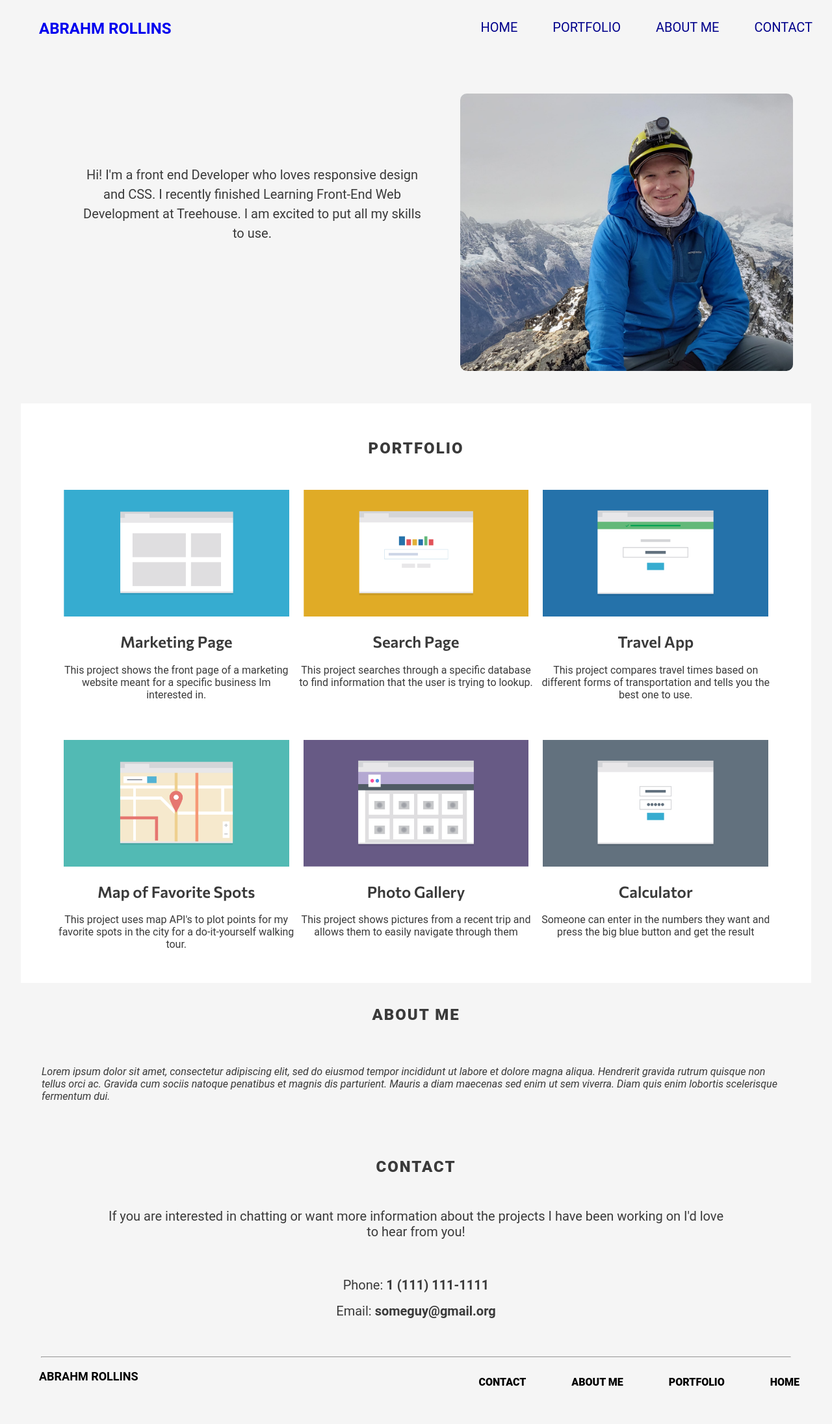
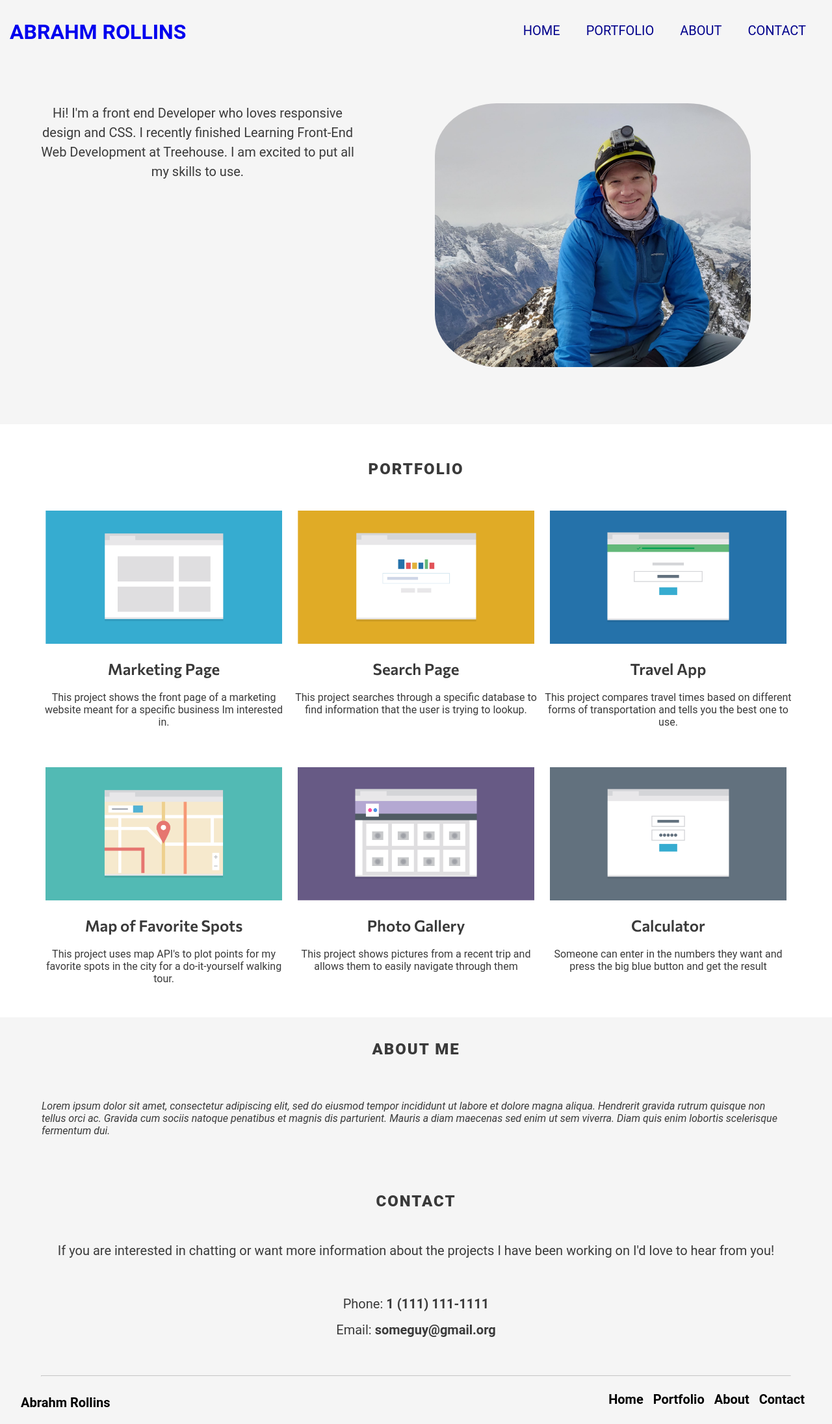
Before and after one commit to OneWaterboy/Techdegree-Project-2, a plain HTML site: page index.html in a window 1280 px wide. Shown: the whole page at 65% size. Before the commit the page ends 2157 px from the top, so only its background shows below. Drawn offline with Linux system fonts and the light colour scheme; a web font is replaced by a local one.

Commit message:
Fix suggesstions from corrections

```diff
--- a/CSS/styles.css
+++ b/CSS/styles.css
@@ -28,7 +28,7 @@ a {
 hr{
     width: 90%;
     text-align: center;
-    opacity: 50;
+    opacity: 0.5;
     margin-top: 50px;
 }
 
@@ -48,8 +48,8 @@ hr{
     padding: 10px;
     background-color: white;
     margin: 10px;
-    padding-inline-start: 0px
 }
+
 
 .main-nav a:hover {
 	color: #093a58;
@@ -66,6 +66,7 @@ hr{
     text-transform: uppercase;
     margin-top: 30px;
     margin-bottom: 10px;
+    font-size: 2em;
 }
 
 /*===========================
@@ -75,6 +76,8 @@ Intro Banner Styling
 .banner{
     justify-content: center;
     text-align: center;
+    margin-top: 50px;
+    margin-bottom: 50px;
 }
 
 .banner p {
@@ -89,8 +92,13 @@ Intro Banner Styling
 .profile-photo{
     border-radius: 10px;
     margin: 30px auto;
-    max-width: 50%;
+    max-width: 80%;
 
+}
+
+.profile-photo img{
+    max-width: 80%;
+    border-radius: 20%;
 }
 
 /*========================
@@ -148,7 +156,7 @@ Intro Banner Styling
 .contact-info{
     text-align: center;
     margin: 50px auto;
-    max-width: 75%;
+    max-width: 95%;
     font-size: 1.25em;
 }
 
@@ -157,25 +165,22 @@ Intro Banner Styling
     margin: 0 auto;
     max-width: 75%;
     line-height: 40px;
-    font-size: 1.25em;
+    font-size: 1em;
 }
-
+/*
 /*=============================
     Footer Area Styling
 ==============================*/
 
-.footer-name{
-
-    margin-top: 0px;
-    max-width: 50%;
-    float: left;
-}
 footer a{
     color: black;
 }
-.footer-name a{
-    font-size: 0.5em;
+.footer-name{
+    font-size: 0.9em;
     color: black;
+    max-width: 50%;
+    font-weight: bold;
+    float: left;
 }
 
 .footer-name a:visited{
@@ -183,10 +188,12 @@ footer a{
 }
 
 .top{
+    text-align: right;
+    font-size: 0.9em;
+    text-transform: uppercase;
+    max-width: 50%;
+    font-weight: bold;
     float: right;
-    font-size: 1em;
-    text-transform: uppercase;
-    margin-top: 15px;
 
 }
 
@@ -194,9 +201,14 @@ footer a{
     color: black;
 }
 
-.wrapper{
-    max-width: 80%;
+footer {
+    max-width: 95%;
     margin: 0 auto;
+}
+.footer-nav{
+    visibility: hidden;
+    width: 0;
+    height: 0;
 }
 
 
@@ -205,83 +217,26 @@ footer a{
 ========================================*/
 
 
-/* For screens 360 px and under of a screen size, the name was stacking in the footer.
-The adjustments seems to have fixed the issue for most devices*/
-@media(max-width: 360px){
-    .name{
-        font-size: 0.5em;
-        padding-top: 15px;
-    }
-    .top{
-        font-size: 0.5em;
-        padding-top: 0;
-    }
-}
-
-
-@media(max-width: 768px){
-    .footer-nav{
-        visibility: hidden;
-    }
-    .top{
-        visibility: visible;
-    }
-}
-
-
 @media(min-width:768px){
-    .footer-nav{
-        visibility: visible;
-    }
-    .wrapper{
-        display: inline;
-        margin: 0 auto;
-    }
-    .top{
-        display: none;
-    }
-    .name{
-        padding-left: 40px;
-    }
-    .main-nav{
-        text-align: center;
-        margin-top: 0;
-    }
-
-    .main-nav li {
-        font-size: 1em;
-        color: darkblue;
-        text-transform: uppercase;
-        text-align: center;
-        display: inline-block;
-        padding: 10px;
-        margin: 0 auto;
-
-    }
-    .banner{
-        display: inline-block;
-        padding-bottom: 30px;
-    }
-
-    .introduction{
-        max-width: 100%;
-    }
-
-    .profile-photo{
-        max-width: 40%;
-        float: right;
-        margin: 20px 60px;
-
-    }
 
     .main-nav a {
         background-color: whitesmoke;
 
     }
 
+    .main-nav li {
+        display: inline-block;
+
+    }
+    .main-nav{
+        justify-content: center;
+        display: flex;
+        margin-top: 15px;
+    }
     .container{
         text-align: center;
     }
+
     .project{
         width: 45%;
         display: inline-block;
@@ -293,146 +248,67 @@ The adjustments seems to have fixed the issue for most devices*/
         max-width: 95%;
     }
 
-    .top{
-        display: none;
+    .contact-details {
+        font-size: 1.25em;
+    }
+    .top {
+        visibility: hidden;
+        width: 0;
+        height: 0;
+    }
+    .footer {
+        max-width: 80%;
+    }
+    .footer-name{
+        float: left;
+        font-size: 1.25em;
+    }
+    .footer-nav li{
+        display: inline-block;
+        padding-right: 10px;
+        margin-top: 15px;
+    }
+    .footer-nav {
+        visibility: visible;
+        float: right;
+        width: auto;
+        height: auto;
+        font-size: 1.25em;
+        font-weight: bold;
+
+    }
 }
 
-
-    .footer-nav{
-        list-style: none;
-    }
-
-    .footer-nav a {
-        font-size: 1em;
-        font-weight: 800;
-        color: black;
-        text-transform: uppercase;
-        text-align: center;
-        padding: 20px;
-        float: right;
-        max-width: 50%;
-        margin-right: 30px;
-
-    }
-
-    .footer-nav a:hover {
-        color: #000000;
-    }
-
-    .footer-nav  a:visited {
-        color: black
-    }
-    .footer-name{
-        margin-top: 5px;
-        font-size: 2em;
-    }
-    .footer-name a:visited{
-        color: black;
-    }
-
-}
-
-@media (min-width: 1024px) {
-
-        .top{
-            display: none;
-        }
-
-        .main-header{
-            display: inline;
-        }
-        .main-nav{
-            margin-top: 0;
-            float: right;
-            max-width: 70%;
-            text-align: right;
-        }
-
-        .main-nav li {
-            font-size: 1em;
-            color: darkblue;
-            text-transform: uppercase;
-            text-align: center;
-            padding: 10px;
-        }
+@media(min-width: 1024px){
 
     .name{
         float: left;
-            max-width: 30%;
-            font-size: 1.5em;
-            margin-left: 20px ;
+    }
+    .main-nav{
+        float: right;
+    }
+    nav {
+        margin-left: 15px;
+        margin-right: 20px;
     }
     .banner{
         display: inline-block;
-            padding-bottom: 30px;
-            margin-top: 40px;
+        align-content: center;
         justify-content: center;
-        }
-
-        .introduction{
-            max-width: 100%;
-            padding-top: 100px;
-
-
-        }
-
-        .profile-photo{
-            max-width: 40%;
-            float: right;
-            margin: 20px 60px;
-
-        }
-
-        .main-nav a {
-            background-color: whitesmoke;
-
-        }
-
-        .container{
-            text-align: center;
         max-width: 95%;
     }
-        .project{
-            max-width: 30%;
-            display: inline-block;
-            margin: 30px auto;
-
+    .profile-photo{
+        float: right;
+        max-width: 50%;
     }
-        .project img{
-            margin: 0 auto;
-            max-width: 95%;
-        }
-
-        .top{
-            display: none;
-        }
-        .footer-nav{
-            list-style: none;
-        }
-
-        .footer-nav a {
-            font-size: 1em;
-            font-weight: 800;
-            color: black;
-            text-transform: uppercase;
-            text-align: center;
-            padding: 20px;
-            float: right;
+    .introduction {
+        float: left;
         max-width: 50%;
 
     }
 
-        .footer-nav a:hover {
-            color: #000000;
+    .project{
+        max-width: 30%;
     }
 
-        .footer-nav  a:visited {
-            color: black
 }
-        .footer-name a{
-            font-size: 0.75em;
-            color: black;
-        }
-
-
-}
--- a/index.html
+++ b/index.html
@@ -5,8 +5,8 @@
     <meta name="viewport" content="width=device-width, initial-scale=1.0">
     <link href="https://fonts.googleapis.com/css2?family=Roboto=swap" rel="stylesheet">
     <link href="https://fonts.googleapis.com/css2?family=Commissioner:wght@600&display=swap" rel="stylesheet">
-    <link href="CSS/normalize.css" rel="stylesheet" type="text/css">
-    <link rel="stylesheet" href="CSS/styles.css" type="text/css">
+    <link href="css/normalize.css" rel="stylesheet" type="text/css">
+    <link rel="stylesheet" href="css/styles.css" type="text/css">
     <title>Techdegree | Project 2</title>
 </head>
 <body>
@@ -18,20 +18,24 @@
             <ul class="main-nav">
                 <li><a href="#Home">Home</a></li>
                 <li><a href="#portfolio">Portfolio</a></li>
-                <li><a href="#about">About Me</a></li>
+                <li><a href="#about">About</a></li>
                 <li><a href="#contact">Contact</a></li>
             </ul>
         </nav>
 
-        <!--Profile Photo and Intorduction-->
+<!--Profile Photo and Intorduction-->
         <div class="banner">
-            <img class="profile-photo" id="Home" src="images/BlackPeakProfile.jpg" alt="Abrahm Rollins Profile Photo">
-            <p class="introduction">Hi! I'm a front end Developer who loves responsive design and CSS. I recently finished Learning Front-End Web Development at Treehouse. I am excited to put all my skills to use. </p>
+            <div class="profile-photo">
+                <img id="Home" src="images/BlackPeakProfile.jpg" alt="Abrahm Rollins Profile Photo">
+            </div>
+            <div class="introduction">
+                <p>Hi! I'm a front end Developer who loves responsive design and CSS. I recently finished Learning Front-End Web Development at Treehouse. I am excited to put all my skills to use. </p>
+            </div>
         </div>
     </header>
 
 
-    <!-- Main Portfolio Section-->
+<!-- Main Portfolio Section-->
     <main>
         <div class="container">
             <h2 class="section-title" id="portfolio"> Portfolio</h2>
@@ -92,12 +96,16 @@
     <!--Footer Area-->
     <hr>
     <footer class="wrapper">
-        <h1 class="footer-name name"><a href="https://abrahmrollins.com">Abrahm Rollins</a></h1>
-        <h1 class="footer top"><a href="#top">Back To Top</a></h1>
+        <div class="footer-name">
+            <p><a href="https://abrahmrollins.com">Abrahm Rollins</a></p>
+        </div>
+        <div class="top">
+            <p><a href="#top">Back To Top</a></p>
+        </div>
         <ul class="footer-nav">
             <li><a href="#Home">Home</a></li>
             <li><a href="#portfolio">Portfolio</a></li>
-            <li><a href="#about">About Me</a></li>
+            <li><a href="#about">About</a></li>
             <li><a href="#contact">Contact</a></li>
         </ul>
     </footer>
```
Also changed, not shown: 1 other file. Lines whose indentation alone changed are shown as unchanged.
